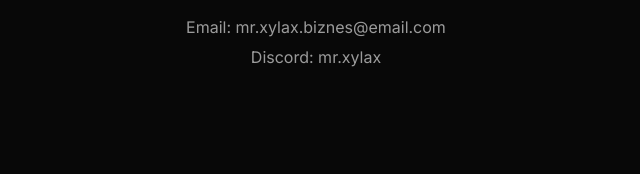
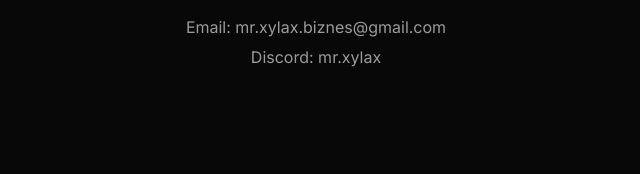
Before and after one commit to mrxylaxofficial/mrxylax-portfolio, a plain HTML site: page index.html in a window 1280 px wide. Shown: the part 3282-3456 px from the top of the page, 324-964 px from the left. Drawn offline with Linux system fonts and the light colour scheme.

Commit message:
Update index.html

```diff
--- a/index.html
+++ b/index.html
@@ -219,7 +219,7 @@ footer{padding:40px;text-align:center;border-top:1px solid var(--border);color:v
 
 <section id="contact" class="contact">
 <h2 class="section-title">Contact</h2>
-<p>Email: mr.xylax.biznes@email.com</p>
+<p>Email: mr.xylax.biznes@gmail.com</p>
 <p>Discord: mr.xylax</p>
 </section>
 
```
